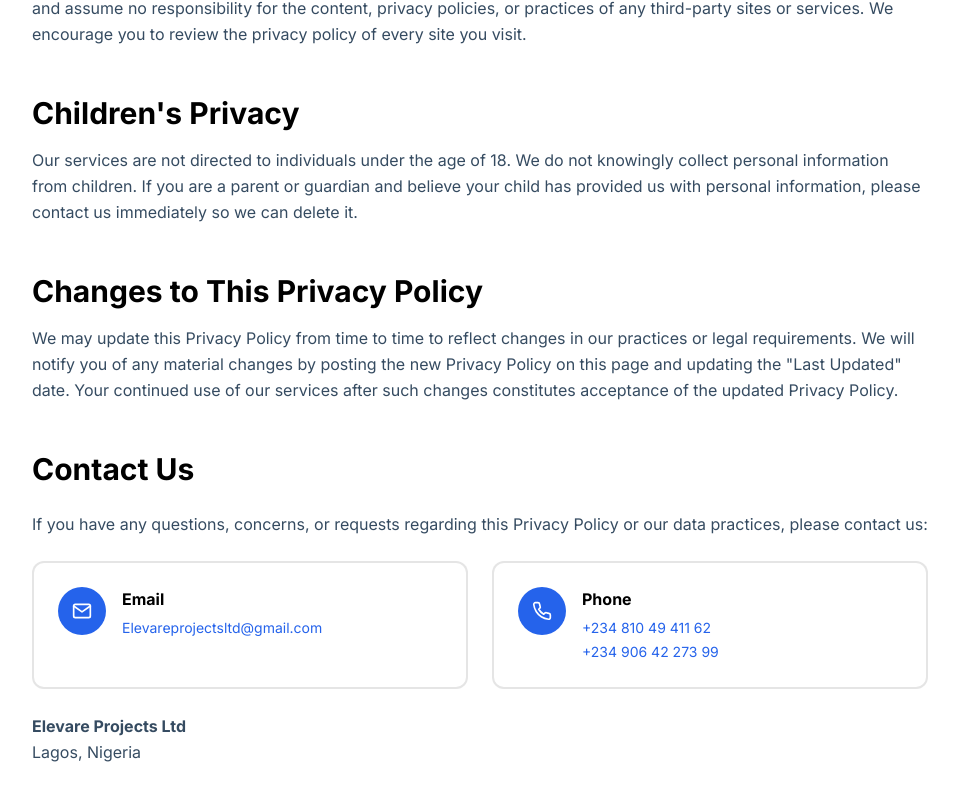
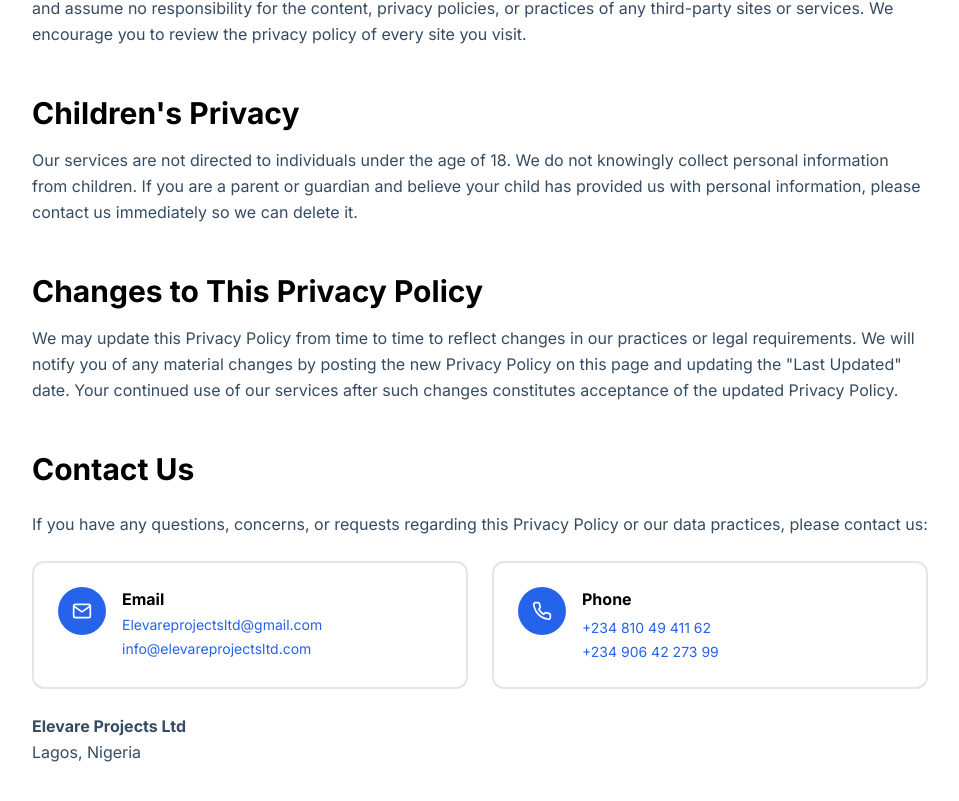
Before and after one commit to elevareprojectsltd/elevare, a React (Vite) app: page /privacy in a window 1280 px wide. Shown: the part 3215-4016 px from the top of the page, without its empty margins (160-1119 px from the left). Built offline with nearby package versions, Linux system fonts and the light colour scheme.

Commit message:
privacy fixed

```diff
--- a/src/pages/PrivacyPolicy.jsx
+++ b/src/pages/PrivacyPolicy.jsx
@@ -474,11 +474,18 @@
                       Email
                     </h4>
                     <a
-                      href="mailto: Elevareprojectsltd@gmail.com"
-                      className="text-sm hover:underline"
+                      href="mailto:Elevareprojectsltd@gmail.com"
+                      className="block text-sm hover:underline"
                       style={{ color: "var(--synergy-heading-highlight)" }}
                     >
                       Elevareprojectsltd@gmail.com
+                    </a>
+                    <a
+                      href="mailto:info@elevareprojectsltd.com"
+                      className="block text-sm hover:underline mt-1"
+                      style={{ color: "var(--synergy-heading-highlight)" }}
+                    >
+                      info@elevareprojectsltd.com
                     </a>
                   </div>
                 </div>
```
Also changed, not shown: 4 other files (tests, documents, lock files or other folders).
